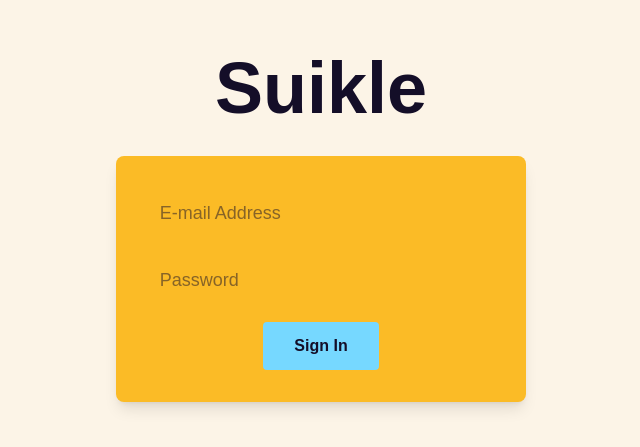
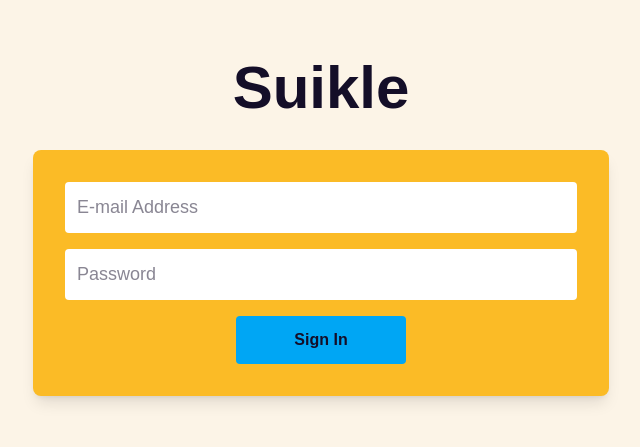
Before and after one commit to AntiAvengers/Lycaon, a React (Vite) app in the folder client/: page / in a window 1280 px wide. Shown: the part 173-620 px from the top of the page, without its empty margins (319-959 px from the left). Built offline with nearby package versions, Linux system fonts and the light colour scheme.

Commit message:
updated on siginPg css

```diff
--- a/client/src/components/signInPg.jsx
+++ b/client/src/components/signInPg.jsx
@@ -3,32 +3,22 @@ import { Link } from "react-router-dom";
 const SignInPg = () => {
     return (
         <div className="min-h-screen w-full flex flex-col justify-center items-center px-4 sm:px-6">
-            <h1 className="text-center text-5xl sm:text-6xl md:text-7xl font-bold mb-8">
+            <h1 className="text-center text-5xl sm:text-7xl md:text-6xl font-bold mb-8">
                 Suikle
             </h1>
-            <section
-                style={{ backgroundColor: "#FBBB26" }}
-                className="w-full max-w-md md:max-w-xl sm:w-1/3 sm:max-w-lg flex flex-col justify-evenly items-center p-6 sm:p-8 rounded-lg shadow-lg"
-            >
+            <section className="w-full sm:max-w-md md:max-w-xl sm:min-w-sm flex flex-col justify-evenly items-center p-6 sm:p-8 rounded-lg shadow-lg bg-[#FBBB26]">
                 <input
-                    className="w-full p-3 rounded mb-4"
-                    style={{ fontSize: "18px" }}
+                    className="w-full p-3 rounded mb-4 text-[18px] bg-white"
                     type="text"
                     placeholder="E-mail Address"
                 />
                 <input
-                    className="w-full p-3 rounded mb-4"
-                    style={{ fontSize: "18px" }}
+                    className="w-full p-3 rounded mb-4 text-[18px] bg-white"
                     type="password"
                     placeholder="Password"
                 />
                 <Link to="/home" className="w-1/3">
-                    <button
-                        style={{
-                            backgroundColor: "#76D8FF",
-                        }}
-                        className="w-full px-4 py-3 rounded font-semibold"
-                    >
+                    <button className="w-full px-4 py-3 rounded font-semibold bg-sky-500 hover:bg-sky-600 hover:shadow-lg active:scale-90 active:shadow-inner transition transform duration-200 cursor-pointer">
                         Sign In
                     </button>
                 </Link>
```
